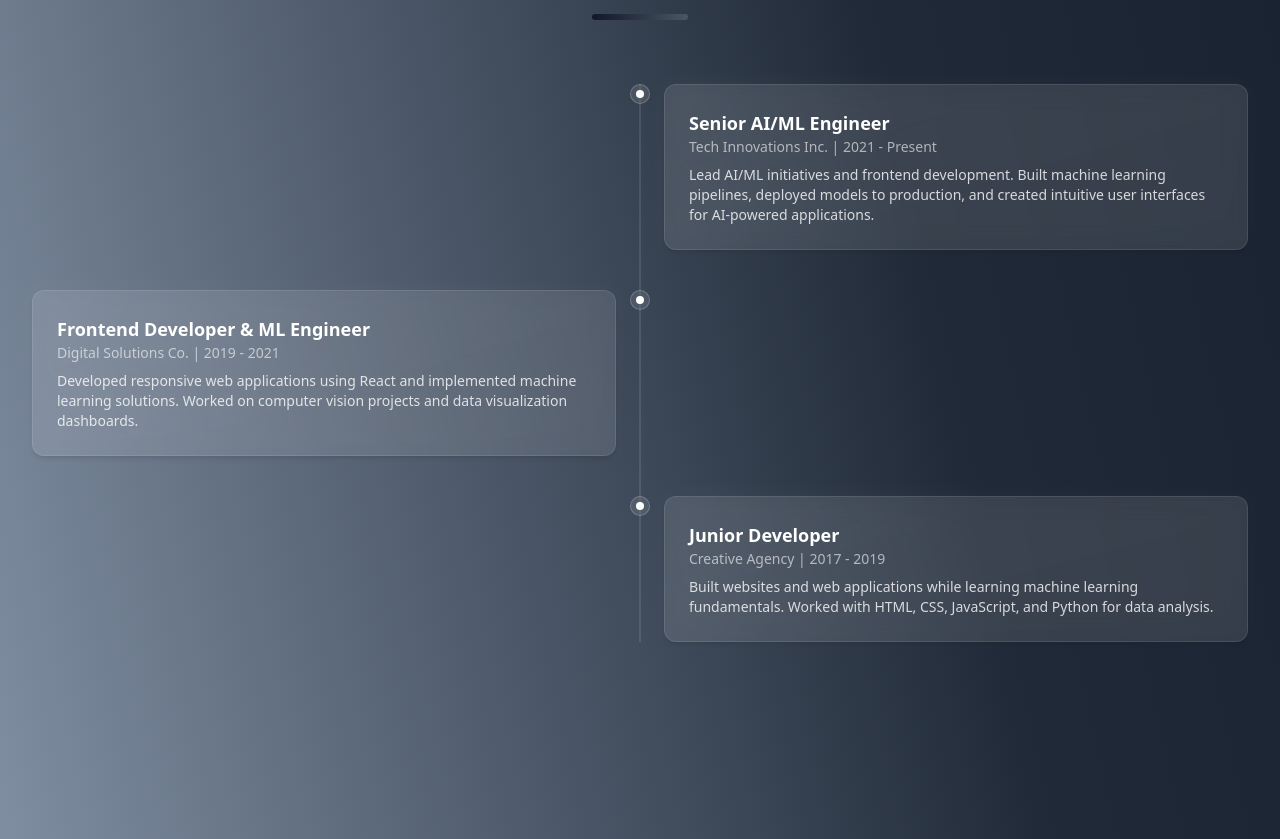
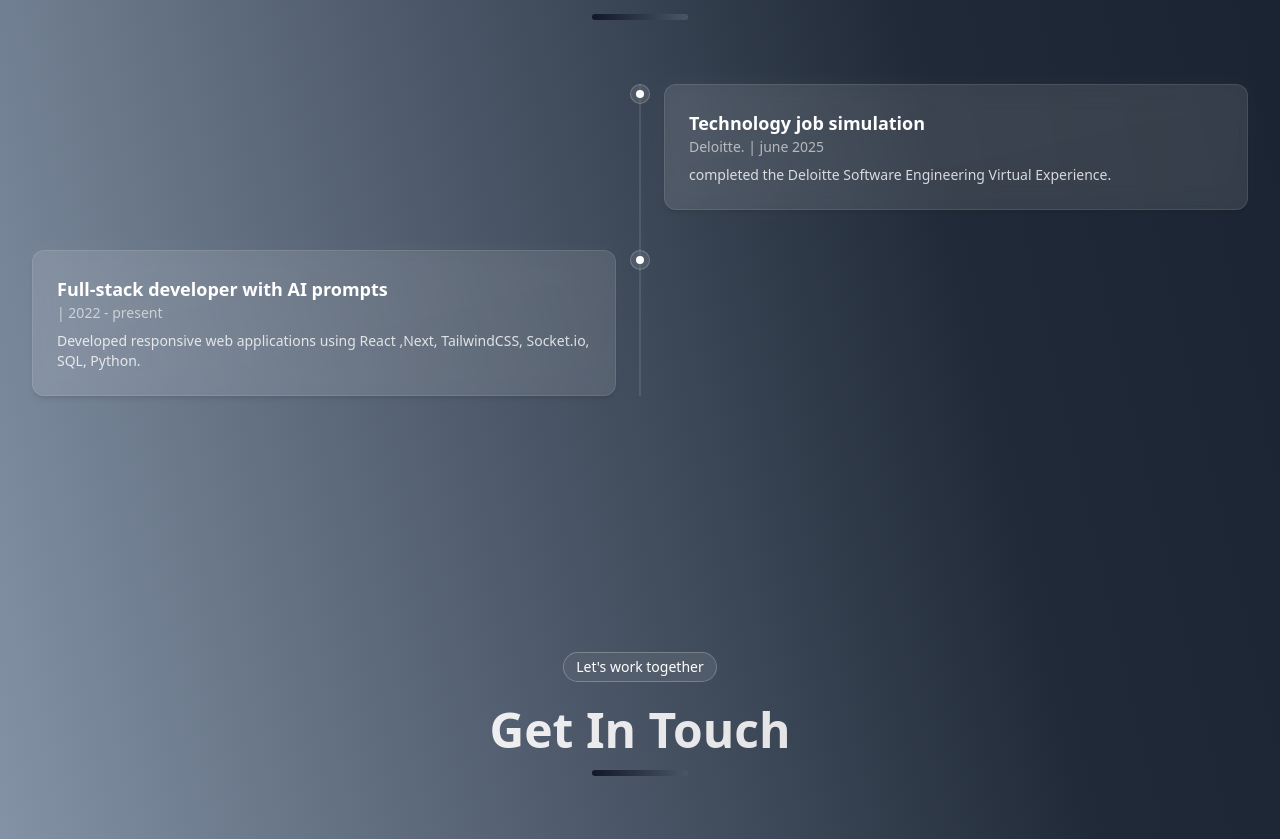
Before and after one commit to shaurya-tiwari/PORTFOLIO, a Next.js app: page / in a window 1280 px wide. Shown: the part 3912-4751 px from the top of the page. Built offline with nearby package versions, Linux system fonts and the light colour scheme.

Commit message:
Update Timeline component: modify experience entries and descriptions for accuracy

```diff
--- a/components/timeline.tsx
+++ b/components/timeline.tsx
@@ -6,26 +6,26 @@ import { useMobile } from "@/hooks/use-mobile"
 
 const experiences = [
   {
-    title: "Senior AI/ML Engineer",
-    company: "Tech Innovations Inc.",
-    period: "2021 - Present",
+    title: "Technology job simulation",
+    company: "Deloitte.",
+    period: "june 2025",
     description:
-      "Lead AI/ML initiatives and frontend development. Built machine learning pipelines, deployed models to production, and created intuitive user interfaces for AI-powered applications.",
+      "completed the Deloitte Software Engineering Virtual Experience."
   },
   {
-    title: "Frontend Developer & ML Engineer",
-    company: "Digital Solutions Co.",
-    period: "2019 - 2021",
+    title: "Full-stack developer with AI prompts",
+    company: "",
+    period: "2022 - present",
     description:
-      "Developed responsive web applications using React and implemented machine learning solutions. Worked on computer vision projects and data visualization dashboards.",
+      "Developed responsive web applications using React ,Next, TailwindCSS, Socket.io, SQL, Python.",
   },
-  {
-    title: "Junior Developer",
-    company: "Creative Agency",
-    period: "2017 - 2019",
-    description:
-      "Built websites and web applications while learning machine learning fundamentals. Worked with HTML, CSS, JavaScript, and Python for data analysis.",
-  },
+  // {
+  //   title: "Junior Developer",
+  //   company: "Creative Agency",
+  //   period: "2017 - 2019",
+  //   description:
+  //     "Built websites and web applications while learning machine learning fundamentals. Worked with HTML, CSS, JavaScript, and Python for data analysis.",
+  // },
 ]
 
 // Memoized timeline item to prevent unnecessary re-renders
```
